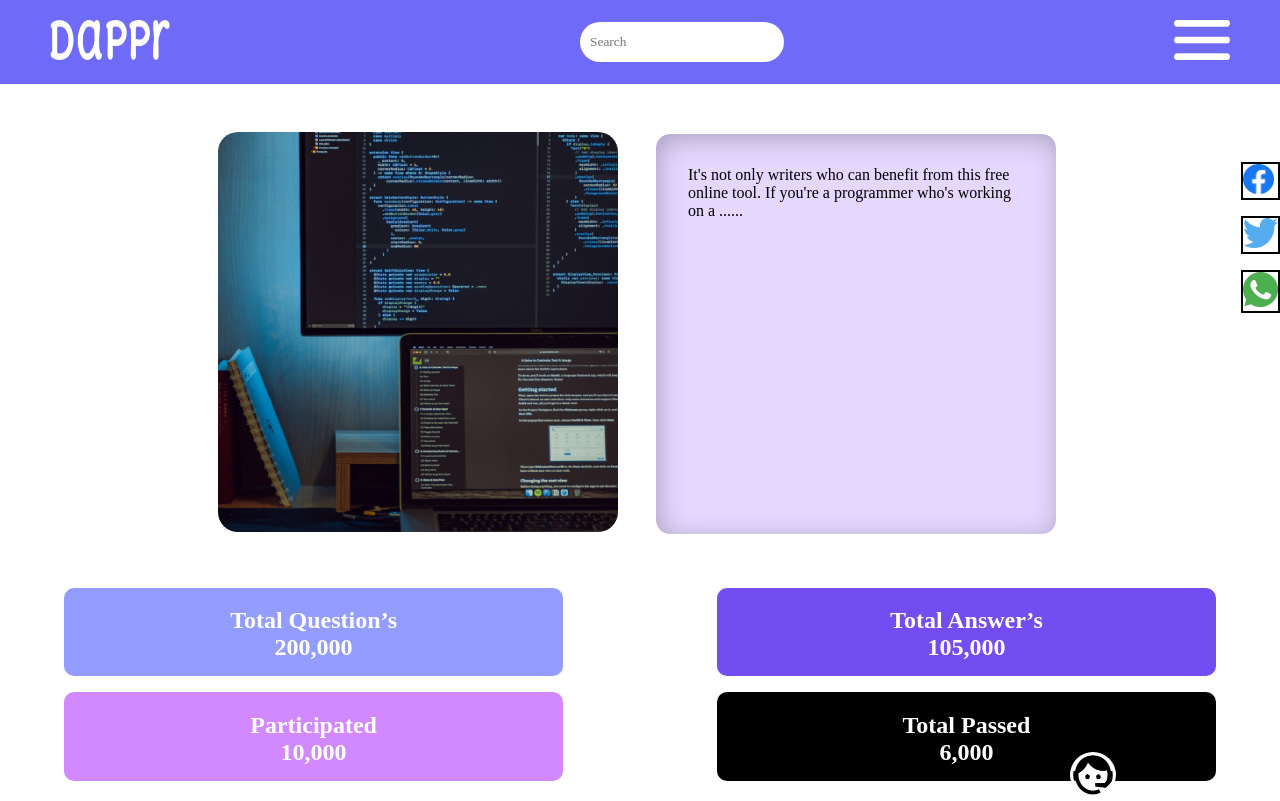
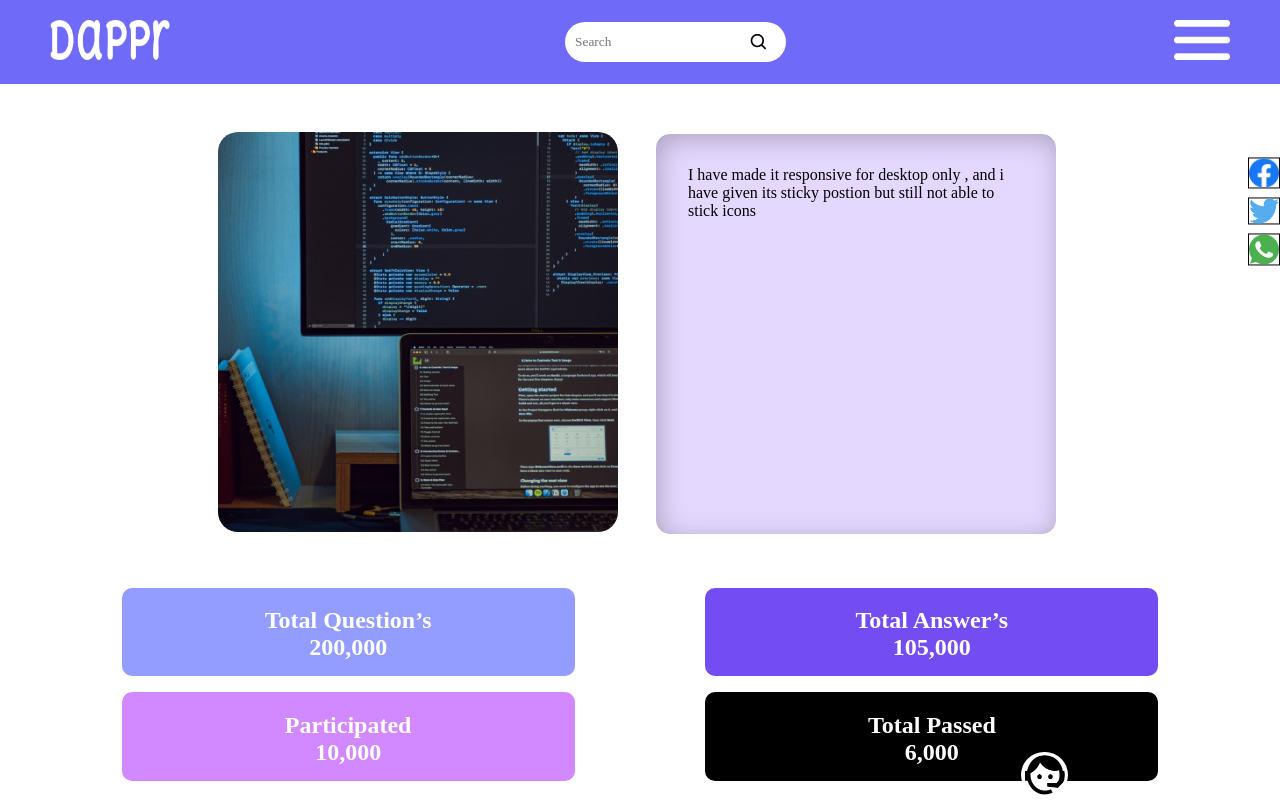
Before and after one commit to Chirag-Jain01/Assesment-2-1, a plain HTML site: page index.html in a window 1280 px wide. Shown: the top 801 px of the page. Drawn offline with nearby package versions, Linux system fonts and the light colour scheme.

Commit message:
final commit

```diff
--- a/index.css
+++ b/index.css
@@ -51,16 +51,28 @@
     font-size: 1.5rem;
     font-family: 'Gill Sans', 'Gill Sans MT', Calibri, 'Trebuchet MS', sans-serif;
 }
-.search input {
+
+.search {position: relative;}
+  .search input[type="text"] {
+    height: 25px;
     border-radius: 70px;
-    height: 25px;
     padding: 10px;
     outline: none;
     border: 0;
-    width: 100%;
+    width: 80%;
     height: 20px;
     font-family: serif;
-}
+    padding-right: 40px;
+  }
+  .search i.bx-search {
+    position: absolute;
+    top: 50%;
+    right: 10px;
+    transform: translateY(-50%);
+    color: #000000;
+    font-size: 20px;
+  }
+
 .menu-icon img {
     height: 40px;
     cursor: pointer;
@@ -146,19 +158,21 @@
     cursor: pointer;
 }
 .icon{
-    position: absolute;
+    position: fixed;
+    top: 27%;
     right: 0;
-    top: calc(20% + 2px);
-}
-.icon li{
-    margin-bottom: 1rem;
-    border: 2px solid black;
-}
-.icon li img{
-    position: sticky;
-    height: 30px;
+    transform: translateY(-50%);
+    z-index: 999;
+
+  }
+  .icon li img,
+  .icon li svg{
+    width: 30px;
+    margin-bottom: 0.3rem;
     cursor: pointer;
-}
+    border: 1px solid black;
+  }
+
 
 /* ########## CONTACT STYLING ############ */
 .contact {
@@ -246,9 +260,9 @@
         width: 90px;
         height: 30px;
     }
-    .contact{
-        width: 55vh;
-    }
+    .icon{display: none;}
+    .search{display: none;}
+    .contact{width: 55vh;}
     .contact-container{
         display: flex;
         flex-direction: column;
@@ -266,16 +280,11 @@
         justify-content: center;
         align-items: center;
     }
-    .search input {
-        width: 150px;
-    }
     .menu-icon img {
         width: 40px;
         height: 30px;
     }
-    .navitems {
-        display: none;
-    }
+    .navitems {display: none;}
     .box1,
     .box2,
     .box3,
@@ -295,9 +304,7 @@
         width: 300px;
         height: 300px;
     }
-    .contact {
-        flex-basis: 100%;
-    }
+    .contact {flex-basis: 100%;}
     .contact-container{
         display: flex;
         flex-direction: column;
@@ -306,15 +313,11 @@
         display: flex;
         flex-direction: column;
     }
-    .contact-button button{
-        padding: 0.6rem 1rem;
-    }
+    .contact-button button{padding: 0.6rem 1rem;}
 }
 
 @media (min-width:700px) and (max-width:1400px) {
-    .navitems {
-        display: none;
-    }
+    .navitems {display: none;}
     .box1,
     .box2,
     .box3,
@@ -342,9 +345,7 @@
 }
 
 @media (max-width:768px) {
-    .navitems {
-        display: none;
-    }
+    .navitems {display: none;}
     .about-container {
         display: flex;
         flex-direction: column;
@@ -357,9 +358,7 @@
         width: 400px;
         height: 400px;
     }
-    .box4 {
-        position: relative;
-    }
+    .box4 {position: relative;}
     .box4-img img {
         height: 40px;
         width: 40px;
--- a/index.html
+++ b/index.html
@@ -11,6 +11,8 @@
 </head>
 
 <body>
+
+
         <div class="icon">
             <ul>
                 <li><img src="./Vector (3).png" alt=""></li>
@@ -18,7 +20,6 @@
                 <li><svg xmlns="http://www.w3.org/2000/svg" viewBox="0 0 16 16" id="whatsapp"><path fill="#4CAF50" d="M8.002 0h-.004C3.587 0 0 3.588 0 8a7.94 7.94 0 0 0 1.523 4.689l-.997 2.972 3.075-.983A7.93 7.93 0 0 0 8.002 16C12.413 16 16 12.411 16 8s-3.587-8-7.998-8z"></path><path fill="#FAFAFA" d="M12.657 11.297c-.193.545-.959.997-1.57 1.129-.418.089-.964.16-2.802-.602-2.351-.974-3.865-3.363-3.983-3.518-.113-.155-.95-1.265-.95-2.413s.583-1.707.818-1.947c.193-.197.512-.287.818-.287.099 0 .188.005.268.009.235.01.353.024.508.395.193.465.663 1.613.719 1.731.057.118.114.278.034.433-.075.16-.141.231-.259.367-.118.136-.23.24-.348.386-.108.127-.23.263-.094.498.136.23.606.997 1.298 1.613.893.795 1.617 1.049 1.876 1.157.193.08.423.061.564-.089.179-.193.4-.513.625-.828.16-.226.362-.254.574-.174.216.075 1.359.64 1.594.757.235.118.39.174.447.273.056.099.056.564-.137 1.11z"></path></svg></li>
             </ul>
         </div>
-
     <div class="nav">
         <div class="navbar">
             <div class="logo">
@@ -34,25 +35,23 @@
             </div>
             <div class="search">
                 <input type="text" placeholder="Search">
+                <i class="bx bx-search"></i>
             </div>
             <div class="menu-icon">
                 <img src="./Vector.png" alt="">
             </div>
         </div>
     </div>
-
-    <div class="about container">
-        <div class="about-container">
+    <div class="about ">
+        <div class="about-container container">
             <div class="left-img">
                 <img src="./image 4.png" alt="">
             </div>
             <div class="right-text">
-                <p>It's not only writers who can benefit from this free online tool. If you're a programmer who's
-                    working on a ......</p>
-            </div>
+                <p>I have made it responsive for desktop only , and i have given its sticky postion but still not able to stick icons
         </div>
 
-        <div class="box">
+        <div class="box container">
             <div class="box1">
                 <p>Total Question’s</p>
                 <P>200,000</P>
@@ -74,7 +73,6 @@
             </div>
         </div>
     </div>
-
     <div class="contact container">
         <div class="contact-container">
             <div class="contact-left">
```
Lines whose indentation alone changed are shown as unchanged.
